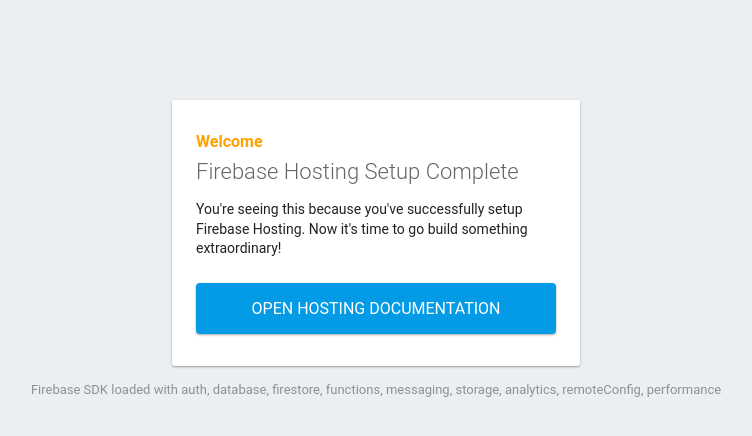
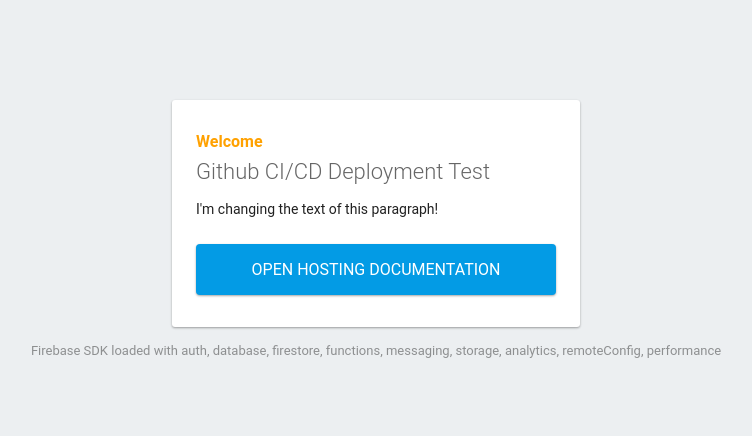
Before and after one commit to athelia/firebase-test-20250224, a website: page public/index.html in a window 1280 px wide. Shown: the whole page, without its empty margins (264-1016 px from the left). Drawn offline with Linux system fonts and the light colour scheme; some packages are replaced by stand-ins of ours.

Commit message:
[AC-482] Test firebase deploy with git commit/merge hooks (#1)
* Copy change

* create package.json and package-lock.json

* Add build step

* Update firebase tools and install package-lock

* Specify node version 20

* Change index for github CICD test

```diff
--- a/public/index.html
+++ b/public/index.html
@@ -41,8 +41,8 @@
   <body>
     <div id="message">
       <h2>Welcome</h2>
-      <h1>Firebase Hosting Setup Complete</h1>
-      <p>You're seeing this because you've successfully setup Firebase Hosting. Now it's time to go build something extraordinary!</p>
+      <h1>Github CI/CD Deployment Test</h1>
+      <p>I'm changing the text of this paragraph!</p>
       <a target="_blank" href="https://firebase.google.com/docs/hosting/">Open Hosting Documentation</a>
     </div>
     <p id="load">Firebase SDK Loading&hellip;</p>
```
Also changed, not shown: package.json (added, +13 -0 lines), .github/workflows/firebase-hosting-merge.yml, .github/workflows/firebase-hosting-pull-request.yml, 1 other file.
